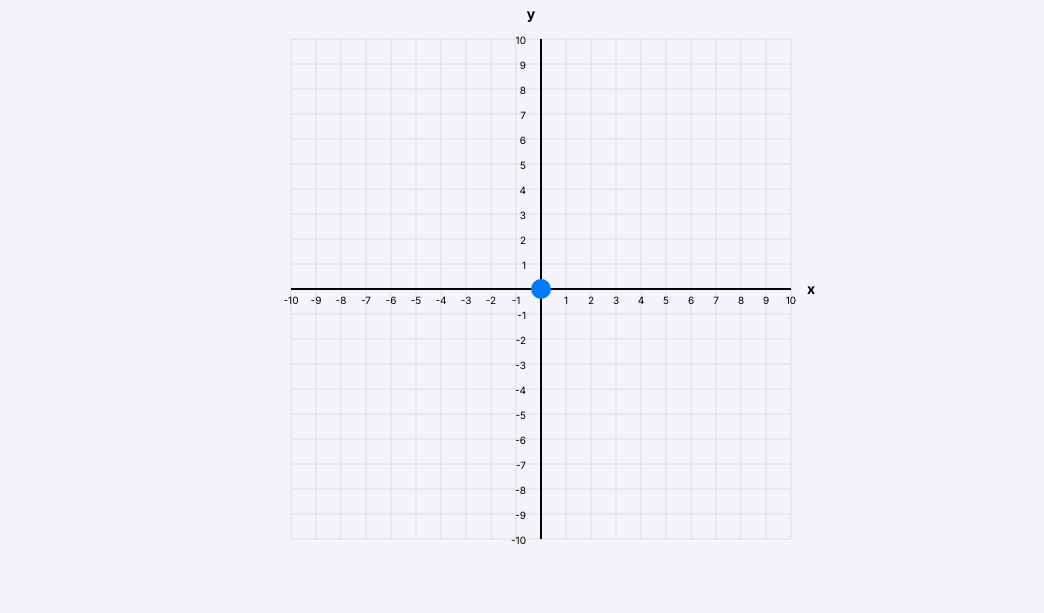
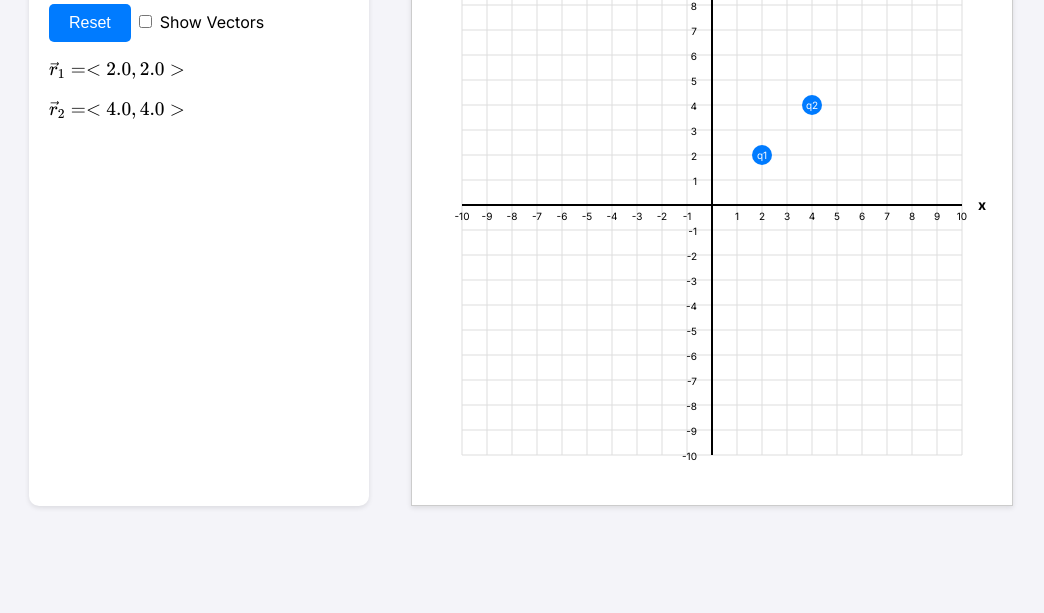
Before and after one commit to karnavr/eduapps, a website: page index.html in a window 1280 px wide. Shown: the part 195-808 px from the top of the page, without its empty margins (99-1143 px from the left). Drawn offline with nearby package versions, Linux system fonts and the light colour scheme.

Commit message:
create basic two charge setup

```diff
--- a/css/styles.css
+++ b/css/styles.css
@@ -1,23 +1,42 @@
+/* General styles */
 body {
     font-family: 'Inter', sans-serif;
     margin: 0;
-    padding: 20px;
-    text-align: center;
+    padding: 0;
     background-color: #f4f4f9;
+    display: flex;
+    justify-content: center;
+    align-items: center;
+    height: 100vh;
 }
 
-#content {
-    display: inline-block;
-    text-align: left;
+/* Flexbox container for layout */
+#container {
+    display: flex;
+    flex-direction: row; /* Arrange sections side by side */
+    gap: 1px; /* Space between controls and grid */
+    width: 80%;
+    max-width: 1200px;
+}
+
+/* Controls section styles */
+#controls-section {
+    flex: 1; /* Take up smaller width compared to the grid */
+    max-width: 300px;
+    background-color: #ffffff;
+    padding: 20px;
+    border-radius: 10px;
+    box-shadow: 0 2px 5px rgba(0, 0, 0, 0.1);
+    text-align: left; /* Keep text left-aligned */
 }
 
 h1 {
-    font-weight: 700;
+    font-weight: 600;
     margin-bottom: 20px;
 }
 
 #controls {
-    margin-bottom: 10px;
+    margin-bottom: 20px;
 }
 
 button {
@@ -35,8 +54,16 @@ button:hover {
     background-color: #0056b3;
 }
 
-.math-block {
-    text-align: center; /* Center the equation within the left-aligned text */
-    font-size: 1.25rem;
-    margin: 20px 0;
+/* Grid section styles */
+#grid-section {
+    flex: 2; /* Grid takes up more space than controls */
+    display: flex;
+    justify-content: center;
+    align-items: center;
 }
+
+svg#grid {
+    border: 1px solid #ccc;
+    background-color: #ffffff;
+    box-shadow: 0 2px 5px rgba(0, 0, 0, 0.1);
+}
--- a/index.html
+++ b/index.html
@@ -3,7 +3,7 @@
 <head>
     <meta charset="UTF-8">
     <meta name="viewport" content="width=device-width, initial-scale=1.0">
-    <title>Navier-Stokes Equation</title>
+    <title>E-Field Playground</title>
     <link href="https://fonts.googleapis.com/css2?family=Inter:wght@400;700&display=swap" rel="stylesheet">
     <link rel="stylesheet" href="./css/styles.css">
     <link rel="stylesheet" href="https://cdn.jsdelivr.net/npm/katex@0.16.4/dist/katex.min.css">
@@ -14,13 +14,22 @@
     <script src="js/app.js"></script>
 </head>
 <body>
-    <div id="content">
-        <h1>Interactive Cartesian Grid</h1>
-        <div id="controls">
-            <p id="circle-location">Circle Location: (0, 0)</p>
-            <button id="reset-btn">Reset Circle</button>
+    <div id="container">
+        <!-- Controls Section -->
+        <div id="controls-section">
+            <h1>E-Field Playground</h1>
+            <div id="controls">
+                <button id="reset-btn">Reset</button>
+                <label>
+                    <input type="checkbox" id="show-vectors" />
+                    Show Vectors
+                </label>
+            </div>
         </div>
-        <svg id="grid" width="600" height="600"></svg>
+        <!-- Grid Section -->
+        <div id="grid-section">
+            <svg id="grid" width="600" height="600"></svg>
+        </div>
     </div>
 </body>
 </html>
--- a/js/app.js
+++ b/js/app.js
@@ -86,44 +86,142 @@ document.addEventListener("DOMContentLoaded", () => {
         .attr("fill", "black")
         .text("y");
 
-    // Draw the circle
-    let circle = svg
-        .append("circle")
-        .attr("cx", xScale(0))
-        .attr("cy", yScale(0))
+    svg.append("defs")
+        .append("marker")
+        .attr("id", "arrowhead")
+        .attr("viewBox", "0 0 10 10")
+        .attr("refX", 5)
+        .attr("refY", 5)
+        .attr("markerWidth", 6)
+        .attr("markerHeight", 6)
+        .attr("orient", "auto-start-reverse")
+        .append("path")
+        .attr("d", "M 0 0 L 10 5 L 0 10 Z")
+        .attr("fill", "black");
+
+
+    let charges = []; // Array to store charge data
+
+    function renderCharges() {
+        svg.selectAll(".position-vector").remove(); // Clear old vectors
+        svg.selectAll(".vector-label").remove(); // Clear old vector labels
+        svg.selectAll(".charge").remove(); // Clear old charges
+        svg.selectAll(".charge-label").remove(); // Clear old charge labels
+
+        charges.forEach((charge, index) => {
+            // Draw the vector (line) from the origin to the charge
+            svg.append("line")
+                .attr("class", "position-vector")
+                .attr("x1", xScale(0))
+                .attr("y1", yScale(0))
+                .attr("x2", xScale(charge.x))
+                .attr("y2", yScale(charge.y))
+                .attr("stroke", "black")
+                .attr("stroke-width", 1)
+                .attr("marker-end", "url(#arrowhead)") // Add an arrowhead
+                .style("display", d3.select("#show-vectors").property("checked") ? "block" : "none");
+
+            // Draw the label for the vector
+            svg.append("text")
+                .attr("class", "vector-label")
+                .attr("x", (xScale(charge.x) + xScale(0)) / 2) // Midpoint for label
+                .attr("y", (yScale(charge.y) + yScale(0)) / 2 - 10) // Slight offset above the vector
+                .attr("text-anchor", "middle")
+                .attr("font-size", "10px")
+                .attr("fill", "black")
+                .style("display", d3.select("#show-vectors").property("checked") ? "block" : "none")
+                .text(`r${index + 1}'`);
+
+            // Draw the circle for the charge
+            svg.append("circle")
+                .attr("class", "charge")
+                .attr("cx", xScale(charge.x))
+                .attr("cy", yScale(charge.y))
                 .attr("r", 10)
-        .attr("fill", "#007BFF") // Blue color for the circle
-        .style("cursor", "grab") // Grab cursor when hovering over the circle
+                .attr("fill", "#007BFF")
+                .style("cursor", "grab")
                 .call(
                     d3.drag()
                         .on("start", function (event) {
-                    d3.select(this).style("cursor", "grabbing"); // Grabbing cursor while dragging
+                            d3.select(this).style("cursor", "grabbing");
                         })
                         .on("drag", function (event) {
-                    // Use the event's coordinates directly to set the circle's position
                             const [x, y] = d3.pointer(event, svg.node());
                             d3.select(this)
                                 .attr("cx", x)
                                 .attr("cy", y);
 
-                    // Update circle location display
-                    const xCoord = xScale.invert(x).toFixed(1);
-                    const yCoord = yScale.invert(y).toFixed(1);
-                    d3.select("#circle-location").text(`Circle Location: (${xCoord}, ${yCoord})`);
+                            // Update the charge's data
+                            charges[index].x = xScale.invert(x);
+                            charges[index].y = yScale.invert(y);
+
+                            // Re-render everything to update vectors and labels
+                            renderCharges();
                         })
                         .on("end", function () {
-                    d3.select(this).style("cursor", "grab"); // Back to grab cursor after dragging
+                            d3.select(this).style("cursor", "grab");
                         })
                 );
 
-    // Reset button functionality
-    d3.select("#reset-btn").on("click", function () {
-        circle
-            .attr("cx", xScale(0))
-            .attr("cy", yScale(0));
-        d3.select("#circle-location").text("Circle Location: (0, 0)");
+            // Draw the label for the charge
+            svg.append("text")
+                .attr("class", "charge-label")
+                .attr("x", xScale(charge.x))
+                .attr("y", yScale(charge.y) + 4) // Slight vertical adjustment
+                .attr("text-anchor", "middle")
+                .attr("font-size", "10px")
+                .attr("fill", "white")
+                .style("pointer-events", "none") // Prevent interactions with the label
+                .text(`q${index + 1}`);
+        });
+    }
+
+
+
+
+
+    function initializeCharges(count) {
+        charges = [];
+        for (let i = 0; i < count; i++) {
+            charges.push({ x: (i + 1) * 2, y: (i + 1) * 2 }); // Default positions
+        }
+        renderCharges();
+        updatePositionVectors();
+    }
+
+    function updatePositionVectors() {
+        const controls = d3.select("#controls");
+        controls.selectAll(".position-vector").remove();
+
+        charges.forEach((charge, index) => {
+            controls.append("p")
+                .attr("class", "position-vector")
+                .text(`\\( \\vec{r}_${index + 1} = <${charge.x.toFixed(1)}, ${charge.y.toFixed(1)}> \\)`);
+            renderMathInElement(controls.node());
+        });
+    }
+
+    d3.select("#charge-count").on("input", function () {
+        const count = +d3.select(this).property("value");
+        initializeCharges(count);
     });
 
-    // Remove SVG border
-    svg.style("border", "none");
+    d3.select("#reset-btn").on("click", function () {
+        initializeCharges(charges.length); // Reset charges
     });
+
+    d3.select("#show-vectors").on("change", function () {
+        const show = d3.select(this).property("checked");
+
+        // Toggle visibility of position vectors and labels
+        svg.selectAll(".position-vector")
+            .style("display", show ? "block" : "none");
+
+        svg.selectAll(".vector-label")
+            .style("display", show ? "block" : "none");
+    });
+
+
+    // Initialize with 2 charges
+    initializeCharges(2);
+});
```
Lines whose indentation alone changed are shown as unchanged.
